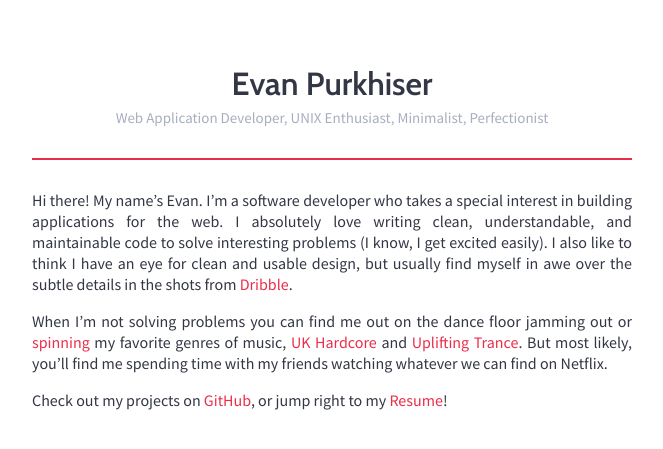
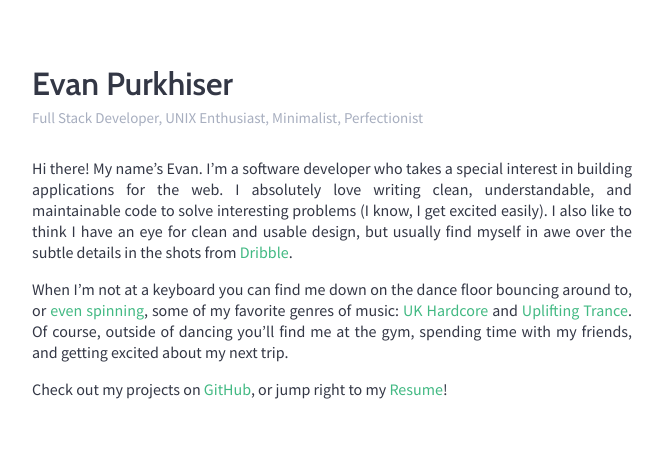
Before and after one commit to evanpurkhiser/evanpurkhiser.com, a Jekyll site: the page built from index.md, in a window 1280 px wide. Shown: the top 449 px of the page, without its empty margins (308-971 px from the left). Built offline with Jekyll 4.4.1, drawn with Linux system fonts in a browser that asks for light colours; nearby versions of some CDN libraries.

Commit message:
Small content and style update

```diff
--- a/_layouts/page.html
+++ b/_layouts/page.html
@@ -12,7 +12,7 @@
 	<body>
 		<header>
 			<h1>Evan Purkhiser</h1>
-			<small>Web Application Developer, UNIX Enthusiast, Minimalist, Perfectionist</small>
+			<small>Full Stack Developer, UNIX Enthusiast, Minimalist, Perfectionist</small>
 		</header>
 
 		<hr>
--- a/_sass/_layout.sass
+++ b/_sass/_layout.sass
@@ -6,9 +6,6 @@ body
 	max-width: 600px
 	color: $body
 
-header
-	text-align: center
-
 @media (max-width: $media-max-width)
 	html
 		margin: 20px
--- a/_sass/_typography.sass
+++ b/_sass/_typography.sass
@@ -7,11 +7,12 @@ section, hr
 	margin: 30px 0
 
 hr
-	border: 1px solid $highlight
+	border: 0
 
 a
 	color: $highlight
 	text-decoration: none
+	transition: color 200ms ease-in-out
 
 	&:hover
 		color: darken($highlight, 20%)
@@ -21,7 +22,7 @@ p
 
 h1
 	font: 32px Cabin
-	margin: 4px
+	margin: 4px 0
 
 small
 	color: $light
--- a/assets/css/screen.sass
+++ b/assets/css/screen.sass
@@ -2,8 +2,8 @@
 ---
 
 $body: #333745
-$light: #A7AEBF
-$highlight: #EA2E49
+$light: #a7aebf
+$highlight: #42b983
 $media-max-width: 720px
 
 @import "typography"
--- a/index.md
+++ b/index.md
@@ -9,11 +9,12 @@ get excited easily). I also like to think I have an eye for clean and usable
 design, but usually find myself in awe over the subtle details in the shots from
 [Dribble](http://dribbble.com).
 
-When I'm not solving problems you can find me out on the dance floor jamming
-out or [spinning](https://soundcloud.com/evanpurkhiser) my favorite genres of
-music, [UK Hardcore](http://en.wikipedia.org/wiki/UK_hardcore) and [Uplifting
-Trance](http://en.wikipedia.org/wiki/Uplifting_trance). But most likely, you'll
-find me spending time with my friends watching whatever we can find on Netflix.
+When I'm not at a keyboard you can find me down on the dance floor bouncing
+around to, or [even spinning](https://soundcloud.com/evanpurkhiser), some of my
+favorite genres of music: [UK Hardcore](http://en.wikipedia.org/wiki/UK_hardcore)
+and [Uplifting Trance](http://en.wikipedia.org/wiki/Uplifting_trance). Of
+course, outside of dancing you'll find me at the gym, spending time with my
+friends, and getting excited about my next trip.
 
 Check out my projects on [GitHub](https://github.com/EvanPurkhiser), or jump right to my
 [Resume](http://nbviewer.jupyter.org/github/EvanPurkhiser/resume/blob/master/resume.pdf)!
```
